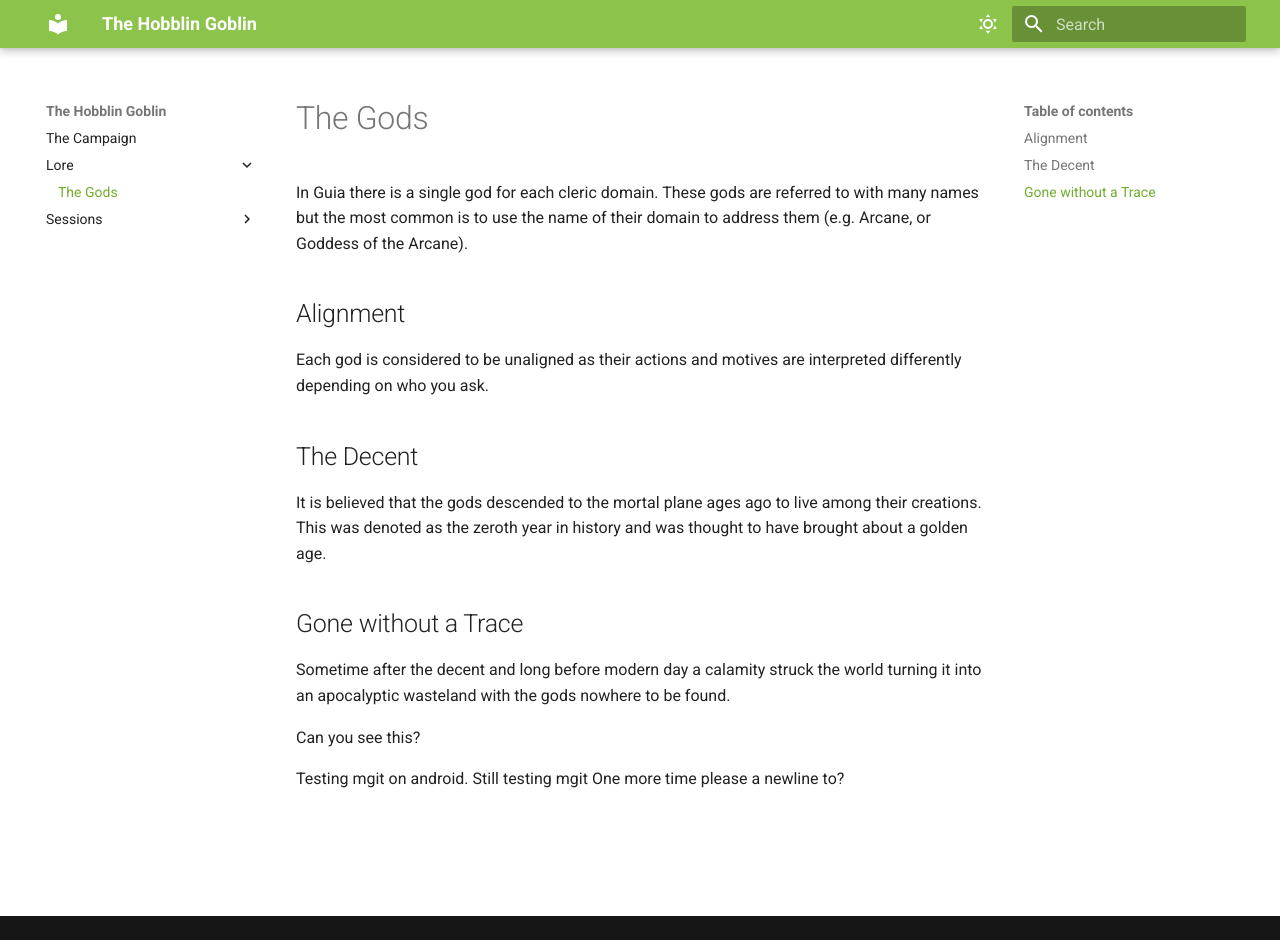
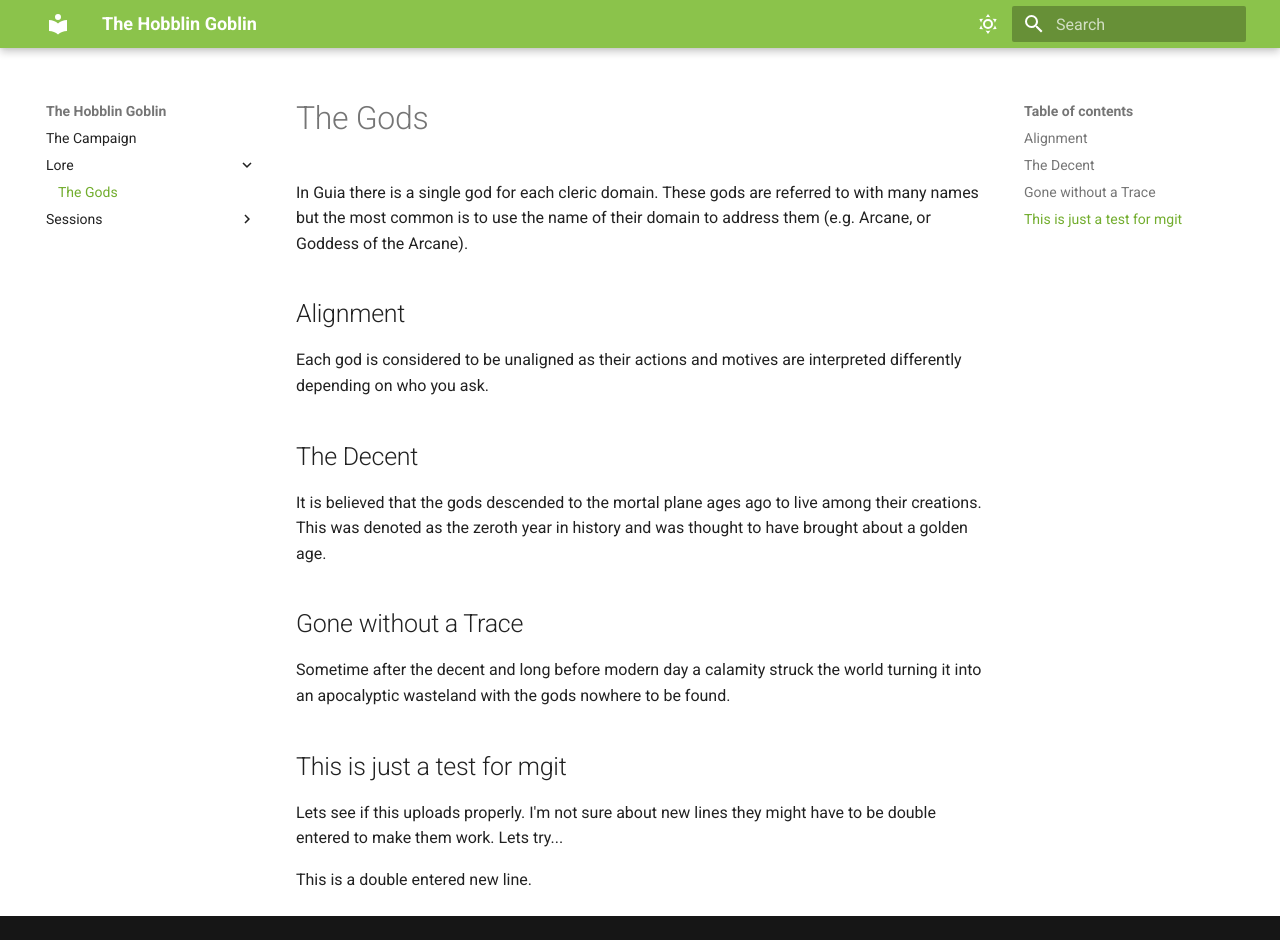
Before and after one commit to DylanGlass/theHobblinGoblin, an MkDocs documentation site: the page built from docs/Lore/TheGods.md, in a window 1280 px wide and 940 px high. Built offline with MkDocs 1.6.1 and Material for MkDocs 9.7.7, drawn with Linux system fonts in a browser that asks for light colours.

Commit message:
testing still

```diff
--- a/docs/Lore/TheGods.md
+++ b/docs/Lore/TheGods.md
@@ -10,9 +10,7 @@ It is believed that the gods descended to the mortal plane ages ago to live amon
 ## Gone without a Trace
 Sometime after the decent and long before modern day a calamity struck the world turning it into an apocalyptic wasteland with the gods nowhere to be found.
 
-Can you see this?
-<!-- Testing the comment -->
+## This is just a test for mgit
+Lets see if this uploads properly. I'm not sure about new lines they might have to be double entered to make them work. Lets try...
 
-Testing mgit on android.
-Still testing mgit
-One more time please a newline to?
+This is a double entered new line.
```
